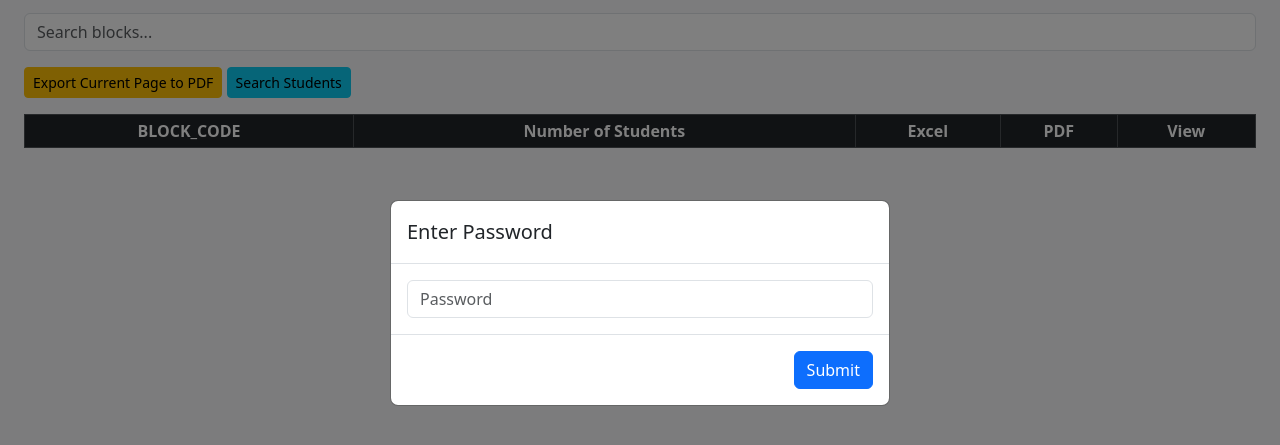
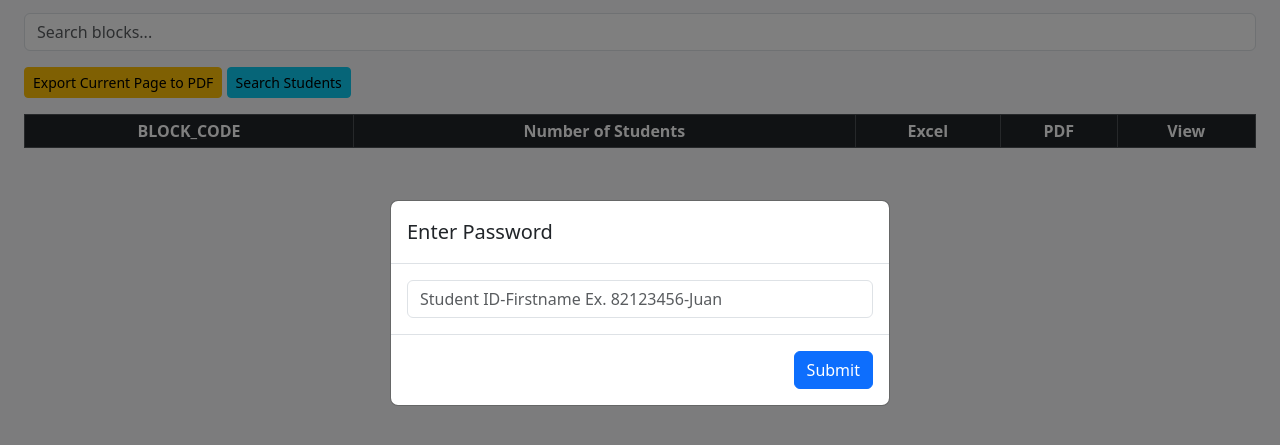
Before and after one commit to denntorrevillas/ctudbssg, a plain HTML site: page ssgctudb/index.html in a window 1280 px wide. Shown: the part 97-542 px from the top of the page. Drawn offline with nearby package versions, Linux system fonts and the light colour scheme.

Commit message:
Update index.html

```diff
--- a/ssgctudb/index.html
+++ b/ssgctudb/index.html
@@ -22,7 +22,7 @@
         <h5 class="modal-title">Enter Password</h5>
       </div>
       <div class="modal-body">
-        <input type="password" id="passwordInput" class="form-control" placeholder="Password">
+        <input type="password" id="passwordInput" class="form-control" placeholder="Student ID-Firstname Ex. 82123456-Juan">
         <div id="passwordError" class="text-danger mt-2" style="display:none;">Incorrect password!</div>
       </div>
       <div class="modal-footer">
```
